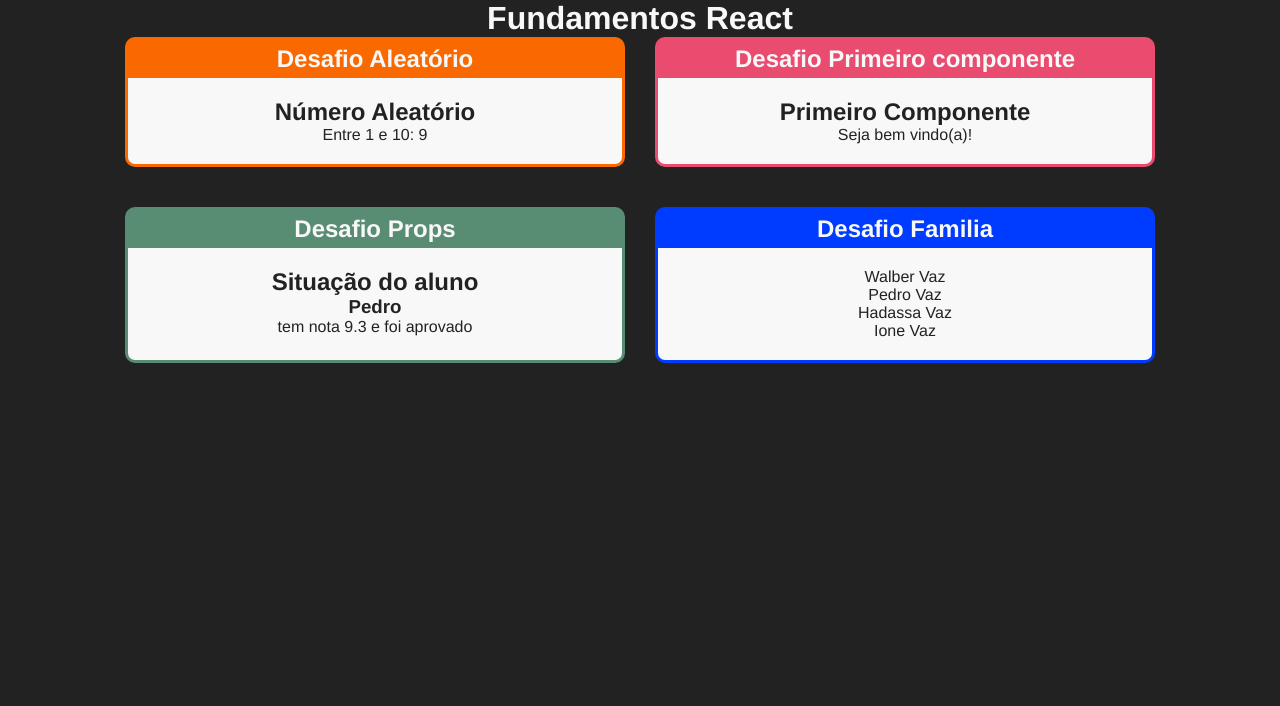
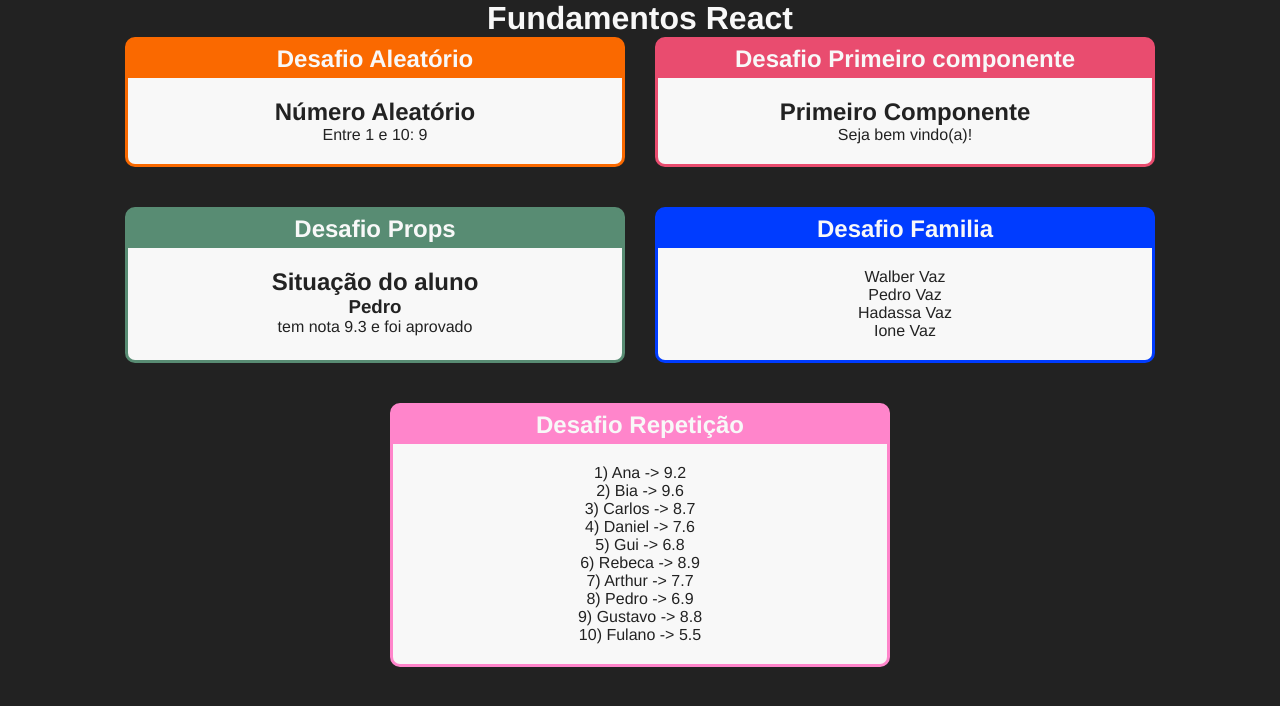
Before and after one commit to walber-vaz/curso-react-redux-cod3r, a React (Create React App) app in the folder fundamentos-react/: page / in a window 1280 px wide. Shown: the top 706 px of the page. Built offline with nearby package versions, Linux system fonts and the light colour scheme.

Commit message:
chore: render array used map in component react

```diff
--- a/fundamentos-react/src/App.jsx
+++ b/fundamentos-react/src/App.jsx
@@ -4,9 +4,10 @@
 import Aleatorio from './components/desafio/Aleatorio';
 import Card from './components/Layout/Card';
 import Familia from './components/basicos/Familia';
+import ListaAlunos from './components/repeticao/ListaAlunos';
+import FamiliaMembro from './components/basicos/FamiliaMembro';
 
 import './App.css';
-import FamiliaMembro from './components/basicos/FamiliaMembro';
 
 function App() {
   return (
@@ -30,6 +31,9 @@
             <FamiliaMembro name="Ione" lastName="Vaz" />
           </Familia>
         </Card>
+        <Card titulo="Desafio Repetição" color="#FF85CB">
+          <ListaAlunos />
+        </Card>
       </div>
     </div>
   );
--- /dev/null
+++ b/fundamentos-react/src/components/repeticao/ListaAlunos.jsx
@@ -0,0 +1,14 @@
+import React from 'react';
+import alunos from '../../data/alunos';
+
+const ListaAlunos = () => (
+  <div>
+    <ul style={{ listStyle: 'none' }}>
+      {alunos.map((aluno) => (
+        <li key={aluno.id}>{`${aluno.id}) ${aluno.nome} -> ${aluno.nota}`}</li>
+      ))}
+    </ul>
+  </div>
+);
+
+export default ListaAlunos;
--- /dev/null
+++ b/fundamentos-react/src/data/alunos.js
@@ -0,0 +1,12 @@
+export default [
+  { id: 1, nome: 'Ana', nota: 9.2 },
+  { id: 2, nome: 'Bia', nota: 9.6 },
+  { id: 3, nome: 'Carlos', nota: 8.7 },
+  { id: 4, nome: 'Daniel', nota: 7.6 },
+  { id: 5, nome: 'Gui', nota: 6.8 },
+  { id: 6, nome: 'Rebeca', nota: 8.9 },
+  { id: 7, nome: 'Arthur', nota: 7.7 },
+  { id: 8, nome: 'Pedro', nota: 6.9 },
+  { id: 9, nome: 'Gustavo', nota: 8.8 },
+  { id: 10, nome: 'Fulano', nota: 5.5 },
+];
```
